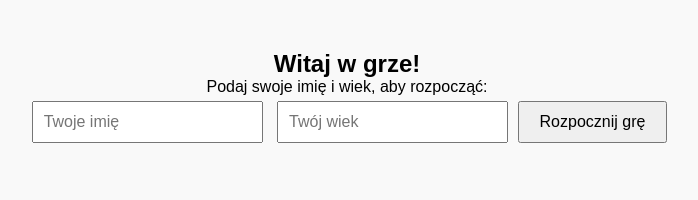
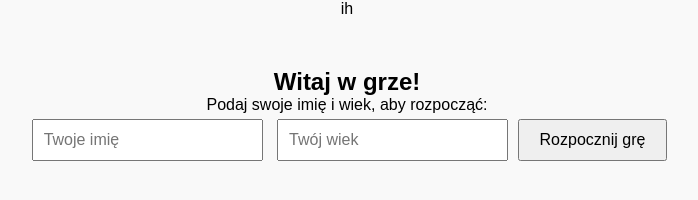
Before and after one commit to Wewasr/interaktywne-puzzle, a plain HTML site: page index.html in a window 1280 px wide. Shown: the whole page, without its empty margins (293-991 px from the left). Drawn offline with Linux system fonts and the light colour scheme.

Commit message:
Update index.html

```diff
--- a/index.html
+++ b/index.html
@@ -6,6 +6,7 @@
     <link rel="stylesheet" href="style.css">
 </head>
 <body>
+    ih
 
     <!-- Sekcja powitalna -->
     <div id="welcome-screen">
```
